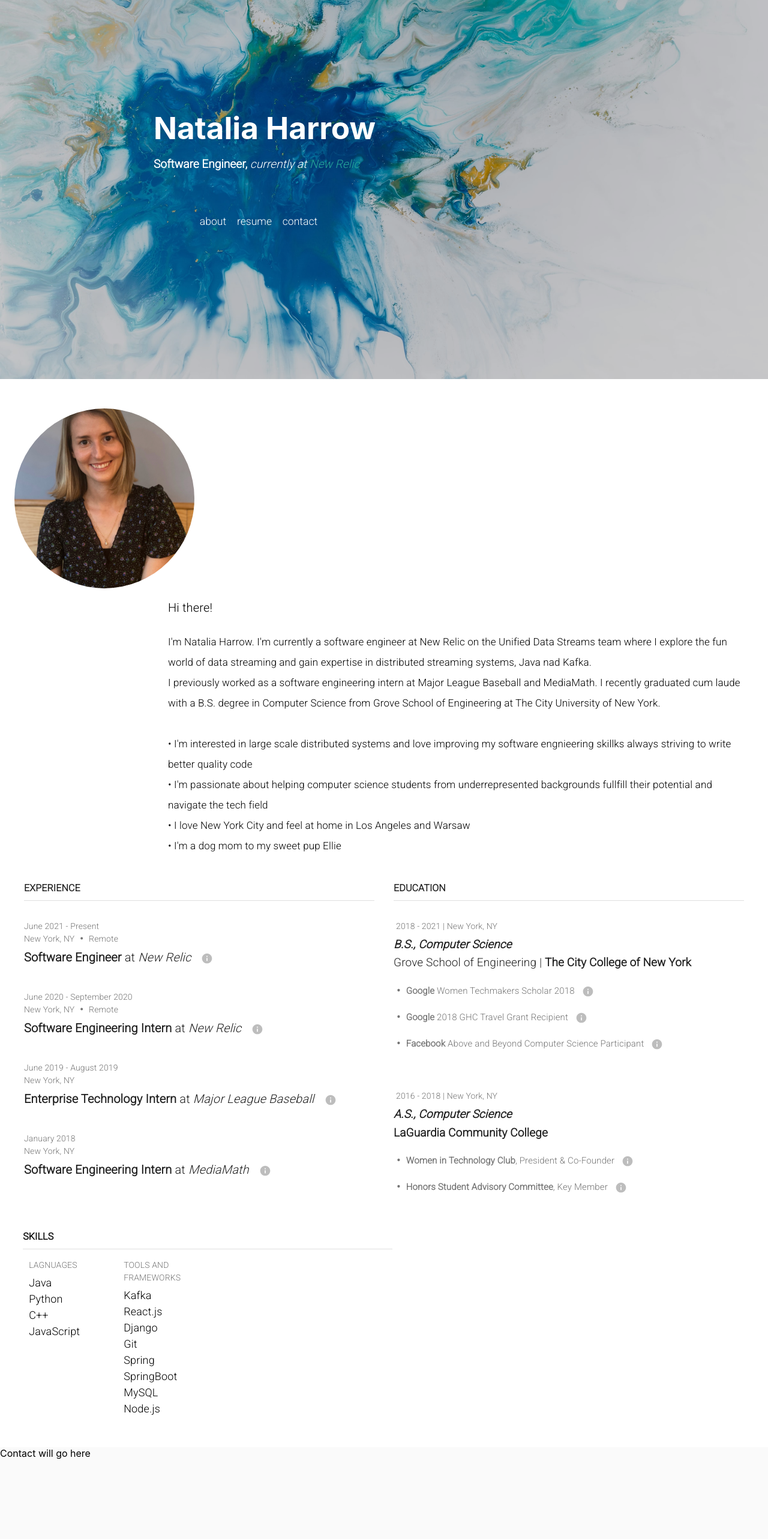
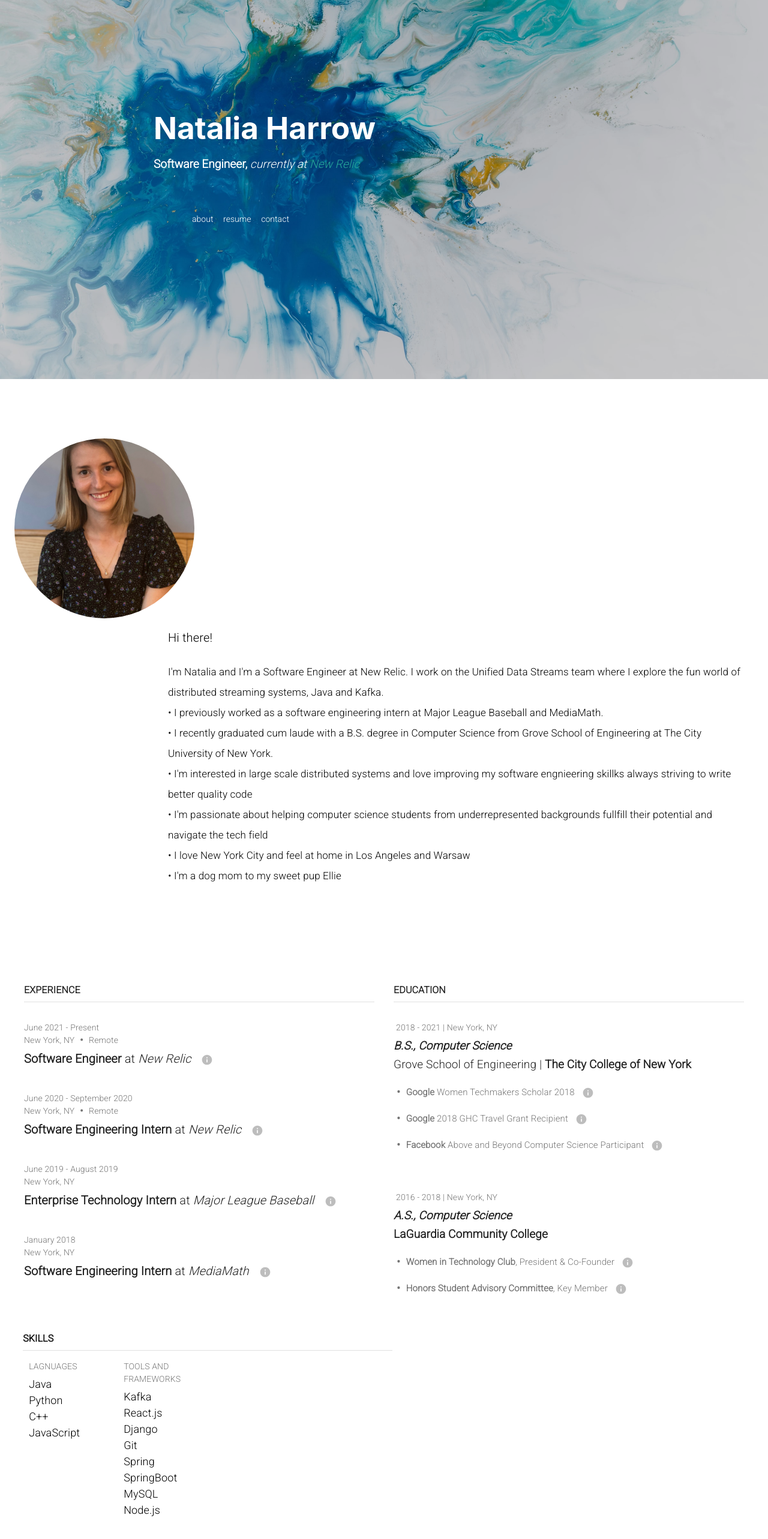
Before and after one commit to nataliaharrow/nataliaharrow, a React (Create React App) app in the folder client/: page / in a window 1280 px wide. Shown: the part 168-2734 px from the top of the page at 60% size. Built offline with nearby package versions, Linux system fonts and the light colour scheme.

Commit message:
Add contact info

```diff
--- a/client/package.json
+++ b/client/package.json
@@ -6,6 +6,7 @@
     "@fontsource/roboto": "^4.5.1",
     "@material-ui/core": "^4.12.3",
     "@material-ui/icons": "^4.11.2",
+    "@material-ui/styles": "^4.11.4",
     "@testing-library/jest-dom": "^5.16.0",
     "@testing-library/react": "^11.2.7",
     "@testing-library/user-event": "^12.8.3",
--- a/client/src/App.js
+++ b/client/src/App.js
@@ -26,7 +26,7 @@ const useStyles = makeStyles((theme) => ({
     justify: 'center',
     alignItems: 'center',
     backgroundColor: "#fafafa",
-    marginTop: '4%'
+    marginTop: '7%',
   },
 }));
 
--- a/client/src/components/About.js
+++ b/client/src/components/About.js
@@ -24,18 +24,19 @@ const useStyles = makeStyles((theme) => ({
     photo: {
         height: 300,
         width: 300,
+        marginTop: "8%",
         alignSelf:"center",
         borderRadius:"50%",
     },
     title : {
         marginLeft:"20%",
-        // marginTop:"3%",
         fontFamily: "Roboto",
     },
     text: {
         maxWidth:1000,
         marginLeft:"20%",
         marginTop:"2%",
+        marginBottom: "10%",
         fontFamily: "Roboto",
         fontSize:17,
         lineHeight:2
@@ -47,8 +48,7 @@ export default function About() {
   const bull = <span className={classes.bullet}>•</span>;
 
   return (
-      <Box width={1} height={1}>
-        <Box width={1} height={1}>
+    <Box>
         <CardMedia
             className={classes.photo}
             image={image}
@@ -59,8 +59,9 @@ export default function About() {
                 Hi there!
             </Typography>
             <Typography variant="body1" className={classes.text}>
-            I'm Natalia Harrow. I'm currently a software engineer at New Relic on the Unified Data Streams team where I explore the fun world of data streaming and gain expertise in distributed streaming systems, Java nad Kafka. <br/>
-                            I previously worked as a software engineering intern at Major League Baseball and MediaMath. I recently graduated cum laude with a B.S. degree in Computer Science from Grove School of Engineering at The City University of New York. <br/> <br/>
+            I'm Natalia and I'm a Software Engineer at New Relic. I work on the Unified Data Streams team where I explore the fun world of distributed streaming systems, Java and Kafka. <br/>
+            {bull} I previously worked as a software engineering intern at Major League Baseball and MediaMath. <br/>
+            {bull} I recently graduated cum laude with a B.S. degree in Computer Science from Grove School of Engineering at The City University of New York. <br/>
             {bull} I'm interested in large scale distributed systems and love improving my software engnieering skillks always striving to write better quality code <br/>
             {bull} I'm passionate about helping computer science students from underrepresented backgrounds fullfill their potential and navigate the tech field <br/>
             {bull} I love New York City and feel at home in Los Angeles and Warsaw <br/>
@@ -69,6 +70,5 @@ export default function About() {
             </CardContent>
         </div>
     </Box>
-      </Box>
   );
 }
--- a/client/src/components/Contact.js
+++ b/client/src/components/Contact.js
@@ -1,14 +1,49 @@
 import React from 'react';
-import { Grid } from '@material-ui/core';
 import '@fontsource/roboto/300.css';
+import { Container, Typography } from '@material-ui/core';
+import { makeStyles } from '@material-ui/core/styles';
+import '@fontsource/roboto/100.css';
+
+const useStyles = makeStyles(() => ({
+  title: {
+      fontFamily: "Roboto",
+      fontSize: 30,
+      marginTop: "15%"
+  },
+  text: {
+      fontFamily: "Roboto",
+      fontSize: 20,
+      lineHeight:3,
+      marginTop: "8%"
+  },
+  placeholder: {
+      color:  "#fafafa"
+  },
+  signature: {
+      fontSize: 13,
+      marginTop: "30%"
+  }
+}));
+
 
 function Contact() {
+  const classes = useStyles();
 
-  return (
-      <Grid>
-        Contact will go here
-      </Grid>
-  );
+  return(
+    <Container >
+      <div className={classes.placeholder}> - </div>
+      <Typography className={classes.title}>
+          <b>Contact me</b>
+      </Typography>
+      <Typography className={classes.text}>
+        <a href="https://www.linkedin.com/in/nataliaharrow/" target="_blank" rel="noreferrer" className="slide-left-right">LinkedIn</a><br/>
+        <a href="https://github.com/nataliaharrow" target="_blank" rel="noreferrer" className="slide-left-right">GitHub</a><br/>
+      </Typography>
+      <Typography className={classes.signature}>
+        © 2022 Natalia Harrow
+      </Typography>
+    </Container>
+  )
 }
 
 export default Contact;
--- a/client/src/components/Skills.js
+++ b/client/src/components/Skills.js
@@ -58,8 +58,6 @@ function Skills() {
                     Node.js <br/>
                 </Typography>
             </Grid>
-            <Grid item xs={3} s={3} m={3} lg={3}><div></div></Grid>
-            <Grid item xs={3} s={3} m={3} lg={3}><div></div></Grid>
         </Grid>
     );
 }
--- a/client/src/components/Welcome.css
+++ b/client/src/components/Welcome.css
@@ -29,15 +29,16 @@
     color: #fff;
     font-size: 1.5vw;
     font-family: 'Roboto';
-
   }
 
   .main-container > .menu {
     position: absolute;
-    left: 56%;
+    left: 55%;
     top: 65%;
+    transform: translate(-50%, -50%);
+    width: 60%;
     font-family: 'Roboto';
-    font-size: 1.1em;
+    font-size: 1.1vw;
   }
 
   .slide-left-right {
@@ -74,7 +75,7 @@
   .slide-left-right-white:after {
     content: '';
     display: block;
-    height: 3px;
+    height: 2px;
     width: 0;
     background: transparent;
     transition: width .5s ease, background-color .5s ease; /* .5 seonds for changes to the width and background-color */
--- a/client/src/components/Welcome.js
+++ b/client/src/components/Welcome.js
@@ -24,9 +24,6 @@ function Welcome() {
             <p>
                 <b>Software Engineer,</b> <i>currently at<mark className="blue"> <a href="https://newrelic.com/" target="_blank" rel="noreferrer" className="slide-left-right"> New Relic</a></mark></i>
             </p>
-            {/* <div>
-                <Menu></Menu>
-            </div> */}
             <p className='menu'>
                 <a href="/#about" className="slide-left-right-white"> about </a>
                 {bull}
```
Also changed, not shown: 1 other file (tests, documents, lock files or other folders). Lines whose indentation alone changed are shown as unchanged.
